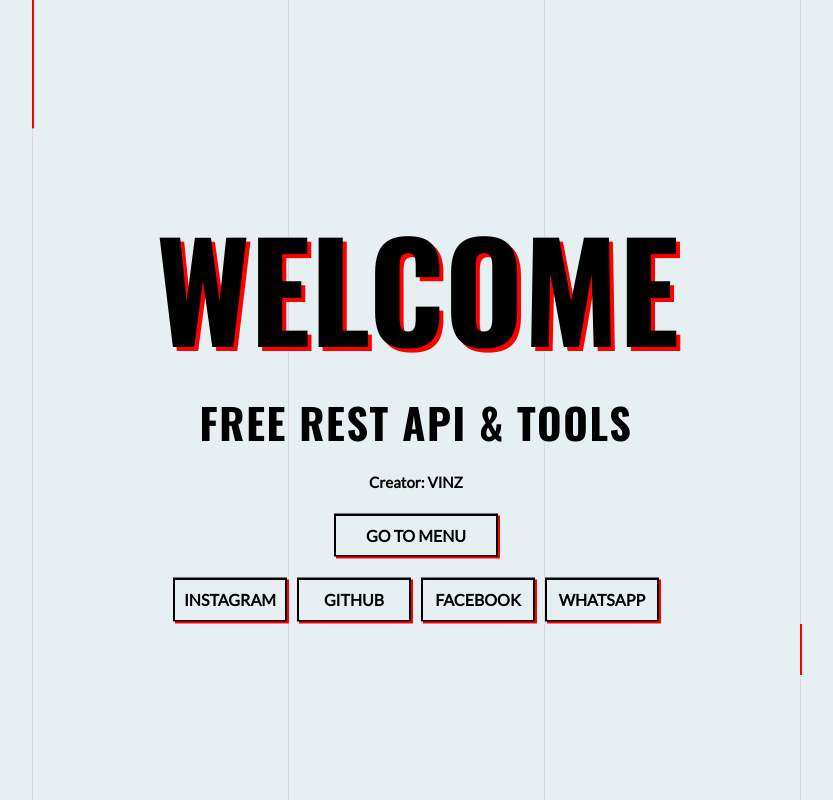
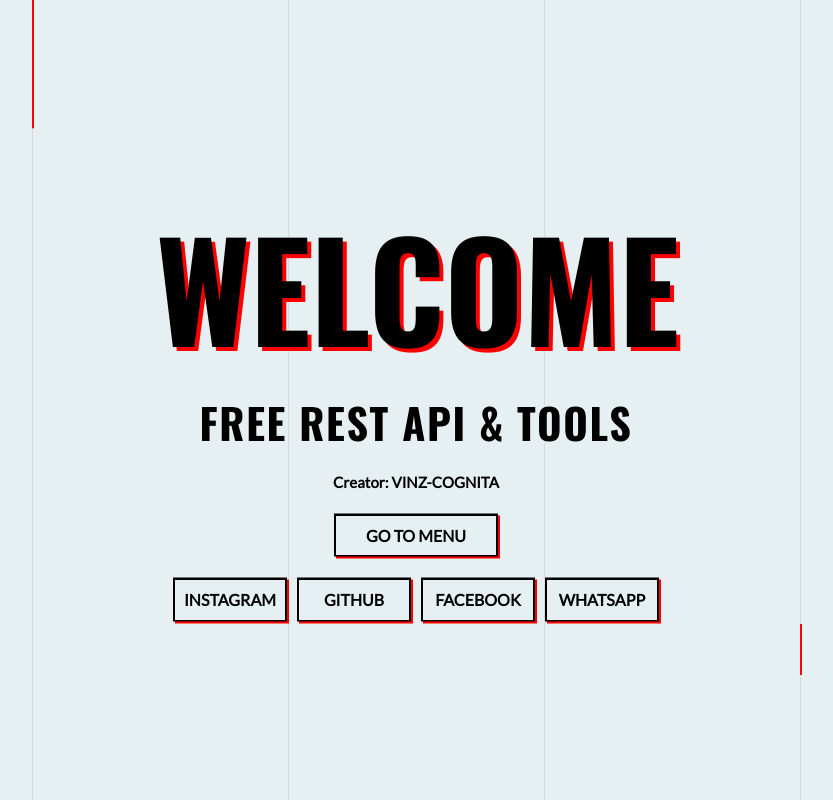
Before and after one commit to KUVIANTIINDONESIANET/REST, a Flask app: page / in a window 1280 px wide. Shown: the whole page, without its empty margins (224-1057 px from the left). Run offline with Flask 2, Linux system fonts and the light colour scheme.

Commit message:
Update index.html

```diff
--- a/templates/index.html
+++ b/templates/index.html
@@ -2,11 +2,11 @@
 <!DOCTYPE html>
 <html lang="id">
     <head>
-        <title>VINZ API</title>
+        <title>VINZ-COGNITA API</title>
         <meta charset="UTF-8" />
         <meta http-equiv="X-UA-Compatible" content="IE=edge,chrome=1"/>
         <meta name="viewport" content="width=device-width, initial-scale=0.5, maximum-scale=1.0, user-scalable=0"/>
-        <meta name="author" content="VINZZ"/>
+        <meta name="author" content="VINZ-COGNITA"/>
         <meta name="description" content="FREE REST API">
 
         <link rel="manifest" href="/static/icon/manifest.json">
@@ -39,8 +39,8 @@
             <h1>WELCOME</h1>
           </div>
           <h2>FREE REST API & TOOLS</h2>
-          <p>Creator: VINZ</p>
-          <a href="https://vinz12.herokuapp.com/api">GO TO MENU</a>
+          <p>Creator: VINZ-COGNITA</p>
+          <a href="https://vinzcognita-key.herokuapp.com/api">GO TO MENU</a>
           <div class="notfound-social">
             <a href="https://instagram.com/vinanta.1012_">Instagram</a>
             <a href="https://github.com/myvinz">Github</a>
```
